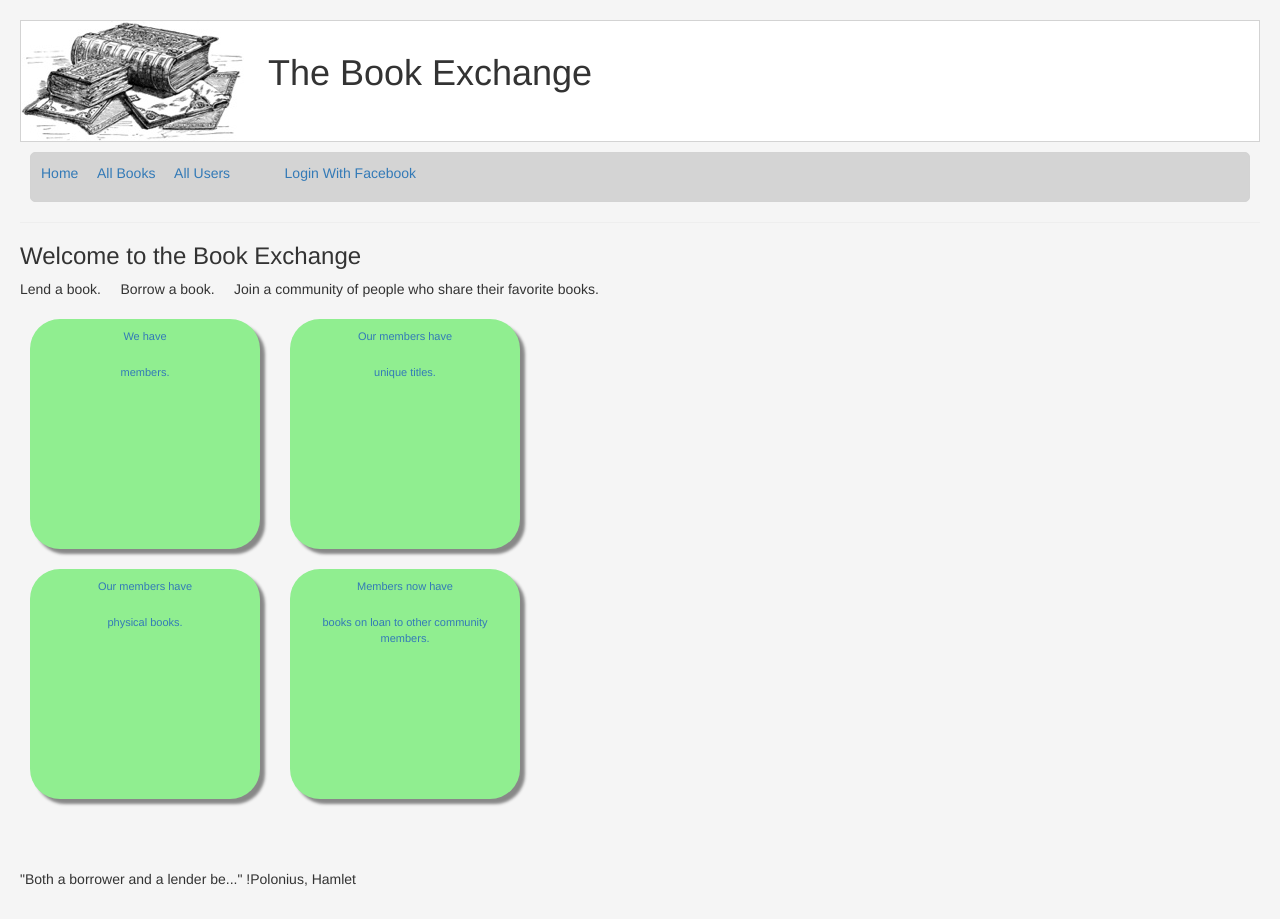
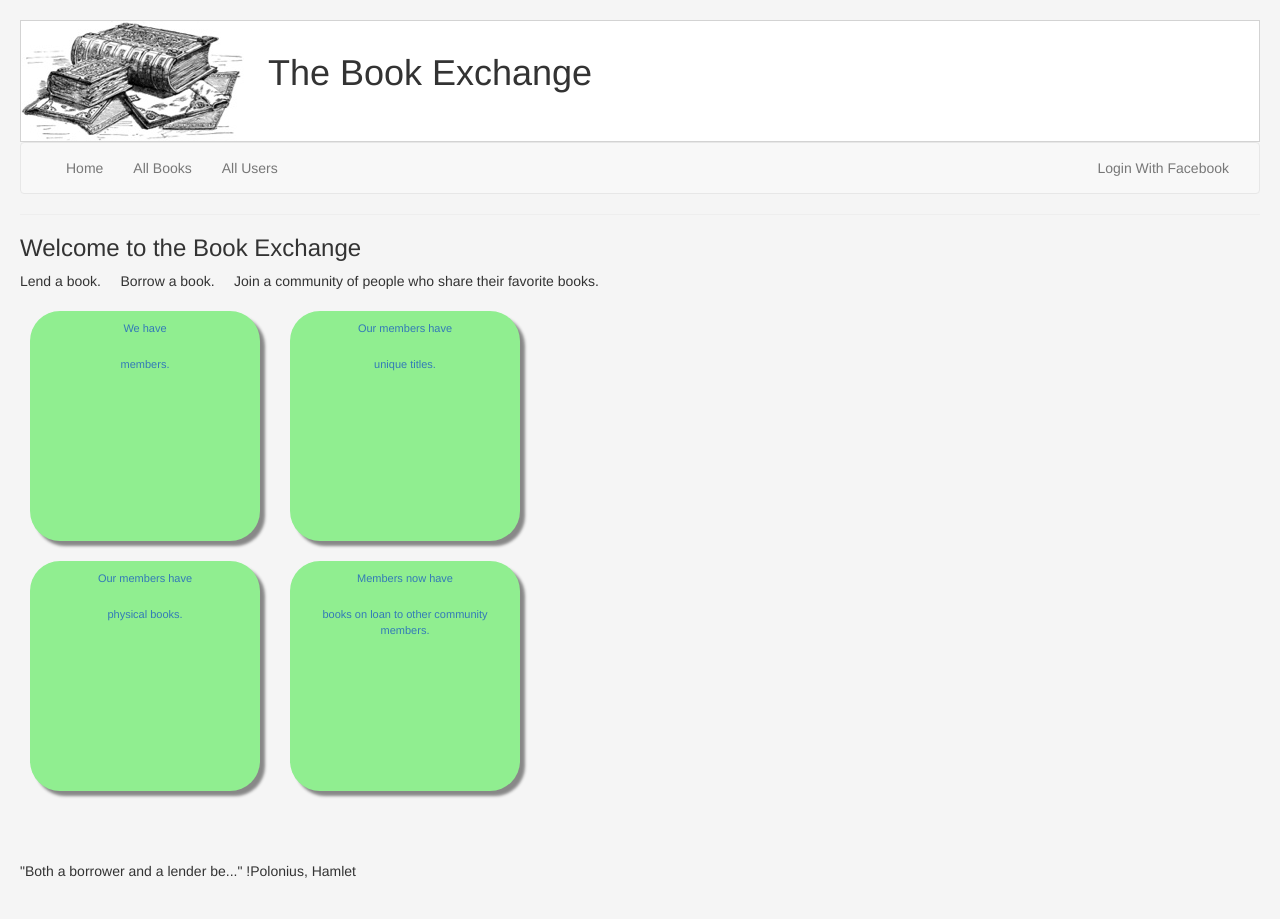
Before and after one commit to BookMap/book-map, a website: page public/index.html in a window 1280 px wide. Drawn offline with nearby package versions, Linux system fonts and the light colour scheme; no server answers.

Commit message:
bootstrap navbar fixed, modified

```diff
--- a/public/components/home/home.js
+++ b/public/components/home/home.js
@@ -21,10 +21,10 @@ angular.module('controllers')
                 .then( function (res) {
                 $scope.bookCount = res.data.length;
                 var tempborrow = res.data.filter(  (book) => {
-                        return book.borrower;
+                    return book.borrower;
+
                     });
-                console.log (tempborrow.length, ' is borrowed ct');
-                $scope.borrowCount = tempborrow.length;
+                 $scope.borrowCount = tempborrow.length;
             });
 
 
--- a/public/components/navbar/navbar.html
+++ b/public/components/navbar/navbar.html
@@ -1,37 +1,118 @@
+<nav class="navbar navbar-default">
+    <div class="container-fluid">
+        <!-- Brand and toggle get grouped for better mobile display -->
+        <div class="navbar-header">
+            <button type="button"
+                    class="navbar-toggle collapsed"
+                    data-toggle="collapse"
+                    data-target="#bs-example-navbar-collapse-1"
+                    aria-expanded="false">
 
-<nav class="navbar1">
+                <span class="sr-only">Toggle navigation</span>
+                <span class="icon-bar"></span>
+                <span class="icon-bar"></span>
+                <span class="icon-bar"></span>
+            </button>
 
-    <a href="#/home" > Home </a>
-    &nbsp; &nbsp;
+            <a class="navbar-brand" href="#/">
+                <img src={{Picture}} >
+            </a>
+        </div>
 
-    <a href="#/books"> All Books </a>
-    &nbsp; &nbsp;
+        <!-- Collect the nav links, forms, and other content for toggling -->
+        <div class="collapse navbar-collapse"
+             id="bs-example-navbar-collapse-1">
 
-    <a href="#/users"> All Users</a>
-    &nbsp; &nbsp; &nbsp; &nbsp;
+            <ul class="nav navbar-nav">
+                <li>
+                    <a href="#/home" > Home                                                                     <span class="sr-only">(current)</span>
+                    </a>
+                </li>
 
-    <span ng-show="User">
-        <!--//change to user-->
+                <li>
+                    <a href="#/books">All Books
+                    </a>
+                </li>
 
-        <a ng-click="getUser(User)" href="/#/publicProfile">Public Profile</a>
+                <li>
+                    <a href="#/users">All Users</a>
+                </li>
+            </ul>
 
-        &nbsp; &nbsp;
+            <ul class="nav navbar-nav navbar-right">
+                <li>
+                    <a ng-click="getUser(User)" href="#/publicProfile">
+                        <span ng-show="User">Public Profile</span>
+                    </a>
+                </li>
 
-        <a href="#/profile"> {{User}}'s Account </a>
-        <img src={{Picture}} >
+                <li>
+                    <a href="#/profile">
+                        <span ng-show="User">
+                                {{User}}'s Account
+                        </span>
+                    </a>
+                </li>
 
-        &nbsp; &nbsp;
+                <li>
+                    <a ng-click ="fblogout()" href="/#/home">
+                        <span ng-show="User">
+                                 Logout
+                        </span>
+                    </a>
+                </li>
 
-        <a ng-click ="fblogout()" href="/#/home">
-            Logout</a>
-    </span>
 
-    &nbsp;&nbsp;&nbsp;&nbsp;
+                <li>
+                    <a href="/connect/facebook/">
+                        <span ng-show="!User">
+                                Login With Facebook
+                        </span>
+                    </a>
+                </li>
 
-    <span ng-show="!User">
-        <a href="/connect/facebook/"> Login With Facebook </a>
-    </span>
+            </ul>
+        </div><!-- /.navbar-collapse -->
+    </div><!-- /.container-fluid -->
+</nav>
 
 
 
-</nav>
+
+
+<!--<nav class="navbar1">-->
+
+    <!--<a href="#/home" > Home </a>-->
+    <!--&nbsp; &nbsp;-->
+
+    <!--<a href="#/books"> All Books </a>-->
+    <!--&nbsp; &nbsp;-->
+
+    <!--<a href="#/users"> All Users</a>-->
+    <!--&nbsp; &nbsp; &nbsp; &nbsp;-->
+
+    <!--<span ng-show="User">-->
+        <!--&lt;!&ndash;//change to user&ndash;&gt;-->
+
+        <!--<a ng-click="getUser(User)" href="/#/publicProfile">Public Profile</a>-->
+
+        <!--&nbsp; &nbsp;-->
+
+        <!--<a href="#/profile"> {{User}}'s Account </a>-->
+        <!--<img src={{Picture}} >-->
+
+        <!--&nbsp; &nbsp;-->
+
+        <!--<a ng-click ="fblogout()" href="/#/home">-->
+            <!--Logout</a>-->
+    <!--</span>-->
+
+    <!--&nbsp;&nbsp;&nbsp;&nbsp;-->
+
+    <!--<span ng-show="!User">-->
+        <!--<a href="/connect/facebook/"> Login With Facebook </a>-->
+    <!--</span>-->
+
+
+
+<!--</nav>-->
--- a/public/components/user-list/user-list.js
+++ b/public/components/user-list/user-list.js
@@ -2,6 +2,8 @@
 angular.module( 'controllers' ).controller( 'UserListCtrl', [ '$rootScope','$scope', '$http', '$window',
     function($rootScope, $scope, $http, $window ) {
         $http.get( '/api/users' ).then( function( res ) {
+
+            console.log(res.data, ' is users');
           $scope.users = res.data;
          });
 
```
Also changed, not shown: public/index.html (+1 -0 lines).
